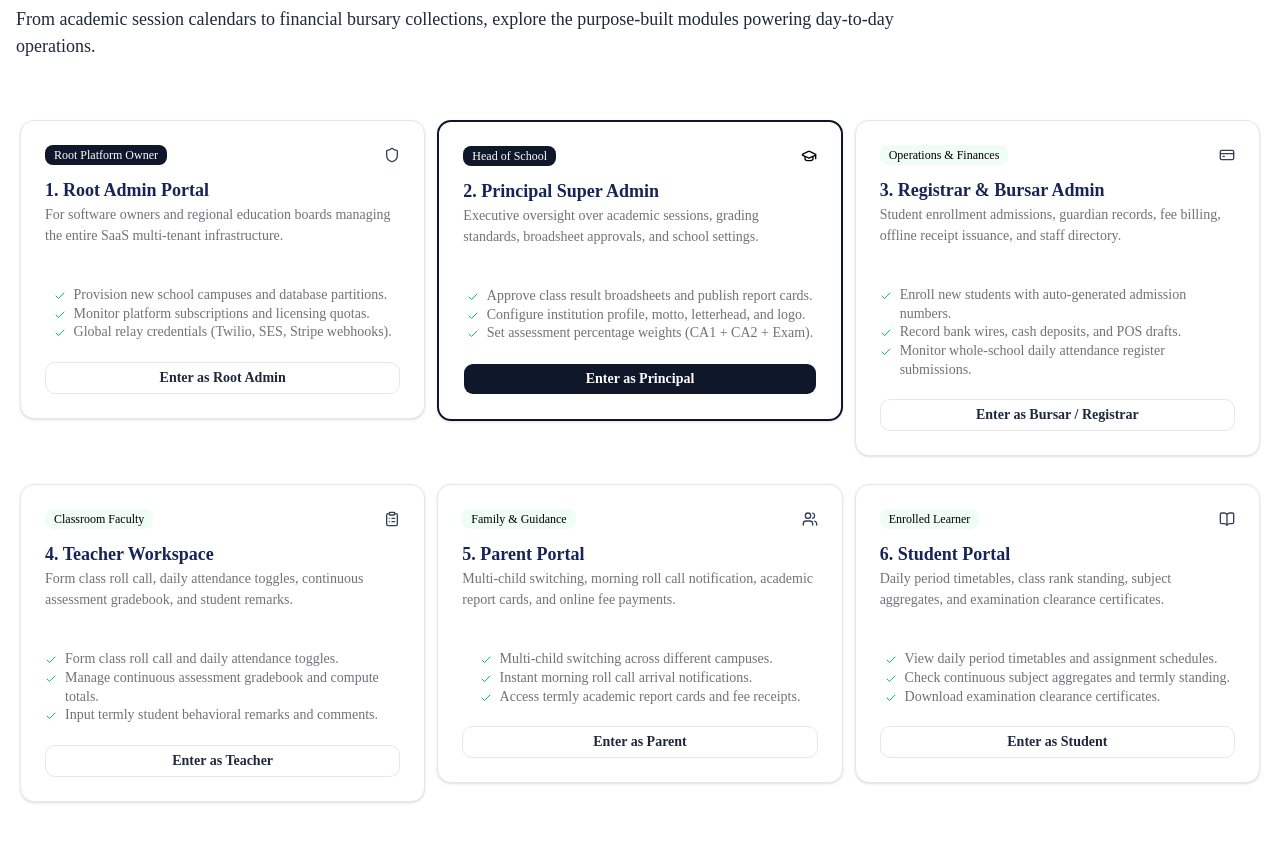
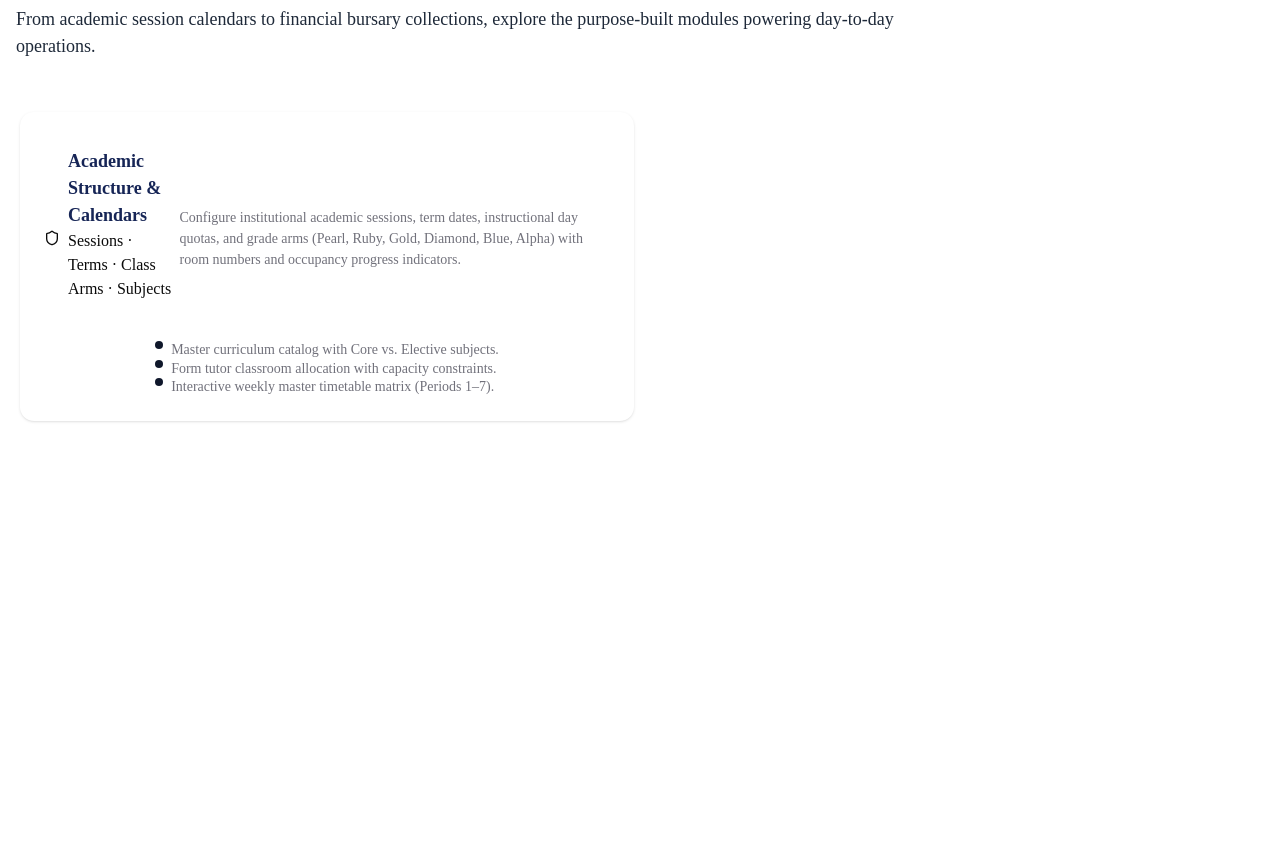
Before and after one commit to Maxwellsmall/schoolos, a Next.js app in the folder frontend/: page / in a window 1280 px wide. Shown: the part 2854-3696 px from the top of the page. After the commit the page ends 3343 px from the top, so only its background shows below. Built offline with nearby package versions, Linux system fonts and the light colour scheme.

Commit message:
feat: refactor Dedicated component to use CoreModulesCard and update data structure

```diff
--- a/frontend/components/CoreModules.tsx
+++ b/frontend/components/CoreModules.tsx
@@ -4,112 +4,25 @@ import { ArrowRight, Check, Code2 } from "lucide-react"
 import { Button } from "./ui/button"
 import { Shield, GraduationCap, CreditCard, ClipboardList, Users, BookOpen } from "lucide-react";
 import SixTailoredCard from "@/components/SixTailoredCard"
+import CoreModulesCard from "./CoreModulesCard";
 
 export default function Dedicated() {
   const Data = [
         {
             id: "1",
-            badge: "Root Platform Owner",
             headericon: <Shield className="w-4 h-4"/>,
-            featuresicon: <Check className="w-3 h-3 text-green-500"/>,
-            header: "1. Root Admin Portal",
-            paragraph: "For software owners and regional education boards managing the entire SaaS multi-tenant infrastructure.",
+            header: "Academic Structure & Calendars",
+            paragraph: `Configure institutional academic sessions, term dates, instructional day quotas, and grade arms (Pearl, Ruby, Gold, Diamond, Blue, Alpha) with room numbers and occupancy progress indicators.
+                       `,
             features: [
-                "Provision new school campuses and database partitions.",
-                "Monitor platform subscriptions and licensing quotas.",
-                "Global relay credentials (Twilio, SES, Stripe webhooks).",
+                "Master curriculum catalog with Core vs. Elective subjects.",
+                "Form tutor classroom allocation with capacity constraints.",
+                "Interactive weekly master timetable matrix (Periods 1–7).",
             ],
-            buttonText: "Enter as Root Admin",
-            isFeatured: false,
-            isFeaturedBadge: true
-        },
-        {
-            id: "2",
-            badge: "Head of School",
-            headericon: <GraduationCap className="w-4 h-4"/>,
-            featuresicon: <Check className="w-3 h-3 text-green-500"/>,
-            header: "2. Principal Super Admin",
-            paragraph: "Executive oversight over academic sessions, grading standards, broadsheet approvals, and school settings.",
-            features: [
-                "Approve class result broadsheets and publish report cards.",
-                "Configure institution profile, motto, letterhead, and logo.",
-                "Set assessment percentage weights (CA1 + CA2 + Exam).",
-            ],
-            buttonText: "Enter as Principal",
-            isFeatured: true,
-            isFeaturedBadge: true
-        },
-        {
-            id: "3",
-            badge: "Operations & Finances",
-            headericon: <CreditCard className="w-4 h-4"/>,
-            featuresicon: <Check className="w-3 h-3 text-green-500"/>,
-            header: "3. Registrar & Bursar Admin",
-            paragraph: "Student enrollment admissions, guardian records, fee billing, offline receipt issuance, and staff directory.",
-            features: [
-                "Enroll new students with auto-generated admission numbers.",
-                "Record bank wires, cash deposits, and POS drafts.",
-                "Monitor whole-school daily attendance register submissions.",
-            ],
-            buttonText: "Enter as Bursar / Registrar",
-            isFeatured: false,
-            isFeaturedBadge: false
-
-        },
-        {
-            id: "4",
-            badge: "Classroom Faculty",
-            headericon: <ClipboardList className="w-4 h-4"/>,
-            featuresicon: <Check className="w-3 h-3 text-green-500"/>,
-            header: "4. Teacher Workspace",
-            paragraph: "Form class roll call, daily attendance toggles, continuous assessment gradebook, and student remarks.",
-            features: [
-                "Form class roll call and daily attendance toggles.",
-                "Manage continuous assessment gradebook and compute totals.",
-                "Input termly student behavioral remarks and comments.",
-            ],
-            buttonText: "Enter as Teacher",
-            isFeatured: false,
-            isFeaturedBadge: false
+            subHeader: "Sessions · Terms · Class Arms · Subjects"
+        }
 
 
-        },
-         {
-            id: "5",
-            badge: "Family & Guidance",
-            headericon: <Users className="w-4 h-4"/>,
-            featuresicon: <Check className="w-3 h-3 text-green-500"/>,
-            header: "5. Parent Portal",
-            paragraph: "Multi-child switching, morning roll call notification, academic report cards, and online fee payments.",
-            features: [
-                "Multi-child switching across different campuses.",
-                "Instant morning roll call arrival notifications.",
-                "Access termly academic report cards and fee receipts.",
-            ],
-            buttonText: "Enter as Parent",
-            isFeatured: false,
-            isFeaturedBadge: false
-
-
-        },
-        {
-            id: "6",
-            badge: "Enrolled Learner",
-            headericon: <BookOpen className="w-4 h-4"/>,
-            featuresicon: <Check className="w-3 h-3 text-green-500"/>,
-            header: "6. Student Portal",
-            paragraph: "Daily period timetables, class rank standing, subject aggregates, and examination clearance certificates.",
-            features: [
-                "View daily period timetables and assignment schedules.",
-                "Check continuous subject aggregates and termly standing.",
-                "Download examination clearance certificates.",
-            ],
-            buttonText: "Enter as Student",
-            isFeatured: false,
-            isFeaturedBadge: false
-
-
-        },
     ]
 
 
@@ -127,21 +40,15 @@ export default function Dedicated() {
 
                 </div>
             </div>
-            <div className="my-5 grid grid-cols-3 gap-3 px-5">
+            <div className="my-5 grid grid-cols-2 gap-3 px-5">
             {Data.map((card) => (
-                <div className="my-2" key={card.id}>
-                    <SixTailoredCard
-                    badge={card.badge}
+                <CoreModulesCard
+                    header={card.header}
                     headericon={card.headericon}
-                    featuresicon={card.featuresicon}
-                    header={card.header}
+                    subHeader={card.subHeader}
                     paragraph={card.paragraph}
                     features={card.features}
-                    buttonText={card.buttonText}
-                    isFeatured={card.isFeatured}
-                    isFeaturedBadge={card.isFeaturedBadge}
-                    />
-                </div>
+                />
             ))
 
             }
--- a/frontend/components/CoreModulesCard.tsx
+++ b/frontend/components/CoreModulesCard.tsx
@@ -3,76 +3,42 @@ import { Button } from "./ui/button"
 
 
 interface CoreModulesCardProps {
-    badge: string
     header: string
+    subHeader: string
     headericon: React.ReactNode
     paragraph: string
     features: string[]
-    featuresicon: React.ReactNode
-    buttonText: string
-    isFeatured: boolean
-    isFeaturedBadge: boolean
 
 }
 
-const CoreModulesCard: React.FC<CoreModulesCardProps> = ({badge, headericon, featuresicon, header, paragraph, features, buttonText, isFeatured = false, isFeaturedBadge = false}) => {
+const CoreModulesCard: React.FC<CoreModulesCardProps> = ({ headericon, header, paragraph, features, subHeader}) => {
 
     return (
             <>
-            <div className={`p-6 bg-white shadow-sm transition-all flex flex-col items-center justify-center rounded-xl
-                    ${isFeatured
-                        ? "border-2 border-slate-900 shadow-md"
-                        : "border border-gray-200"
-
-                    }
-                `}>
-            <div className={`w-full flex justify-between items-center
-                        ${
-                            isFeatured
-                            ? " text-black"
-                            : " text-slate-700"
-
-                        }
-                `}>
-                <Badge className={`rounded-md bg-blue-950/100 text-white
-                                ${
-                                    isFeaturedBadge
-                                    ? " bg-slate-900"
-                                    : "bg-green-50 text-black"
-
-                                }
-                                `}>
-                    {badge}
-                </Badge>
+            <div className={`p-6 bg-white shadow-sm transition-all flex flex-col items-center justify-center rounded-xl`}>
+            <div className={`w-full flex gap-2 items-center`}>
                 <span className="">{headericon}</span>
-            </div>
                 <div className="flex mt-3 flex-col mb-10 justify-center items-start">
                     <h1 className="text-blue-950 font-bold text-[18px]">
 
                     {header}
                     </h1>
+                    <span>{subHeader}</span>
+                </div>
                     <p className="text-zinc-500 text-[14px]">{paragraph}</p>
             </div>
 
             <ul className="">
                 {features?.map((item, index) => (
                     <li key={index} className="flex items-start text-xs text-gray-600 gap-2">
-                        <span className="text-zinc-500 mt-1">{featuresicon}</span>
+                            <div className="bg-slate-900 rounded-full w-2 h-2 font-bold"/>
                         <span className="text-zinc-500 text-[14px]">{item}</span>
                     </li>
                 ))
 
                 }
             </ul>
-            <Button className={`w-full text-white cursor-pointer mt-5 py-3 hover:bg-blue-900 font-bold bg-blue-950/100
-                ${
-                    isFeatured
-                    ? "bg-slate-900 text-white hover:bg-slate-800"
-                    : "bg-white text-slate-800 border border-gray-200 hover:bg-gray-50"
-                }
-                `}>
-                {buttonText}
-            </Button>
+
             </div>
             </>
     )
```
Lines whose indentation alone changed are shown as unchanged.
